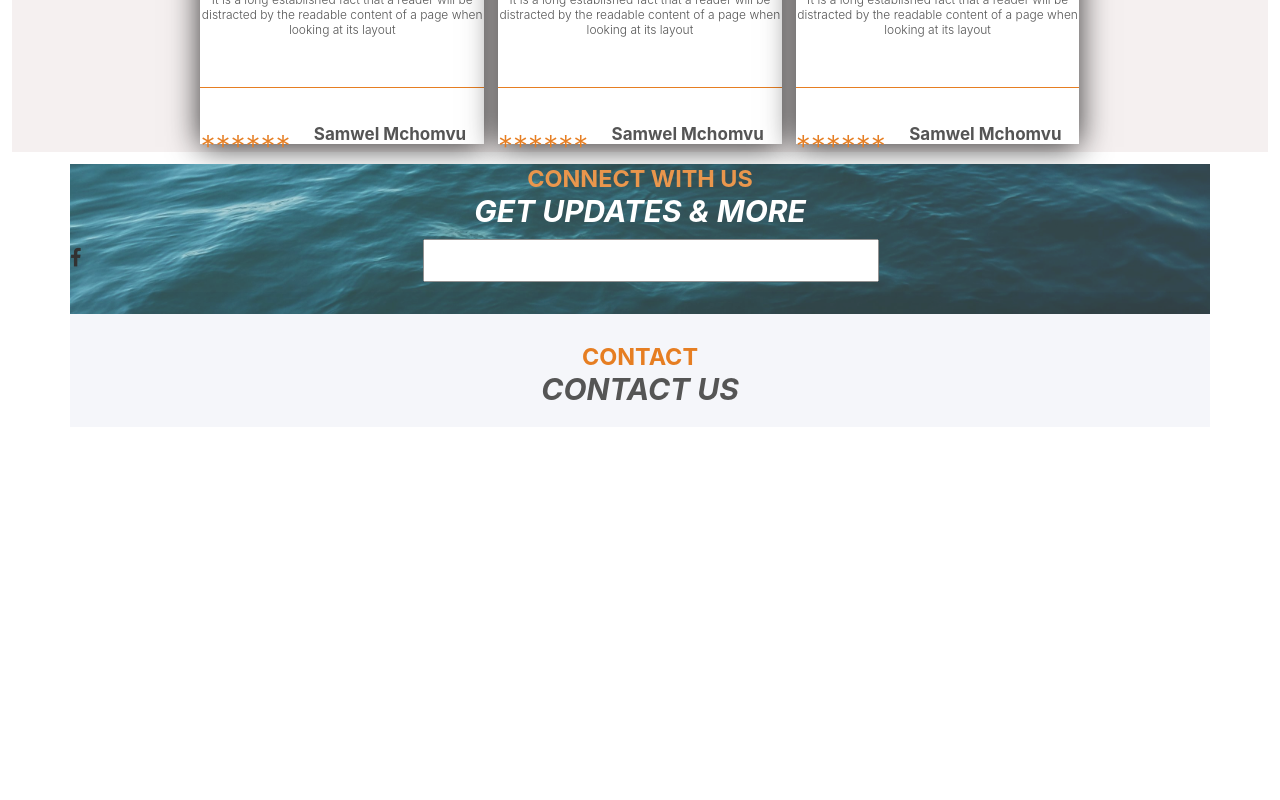
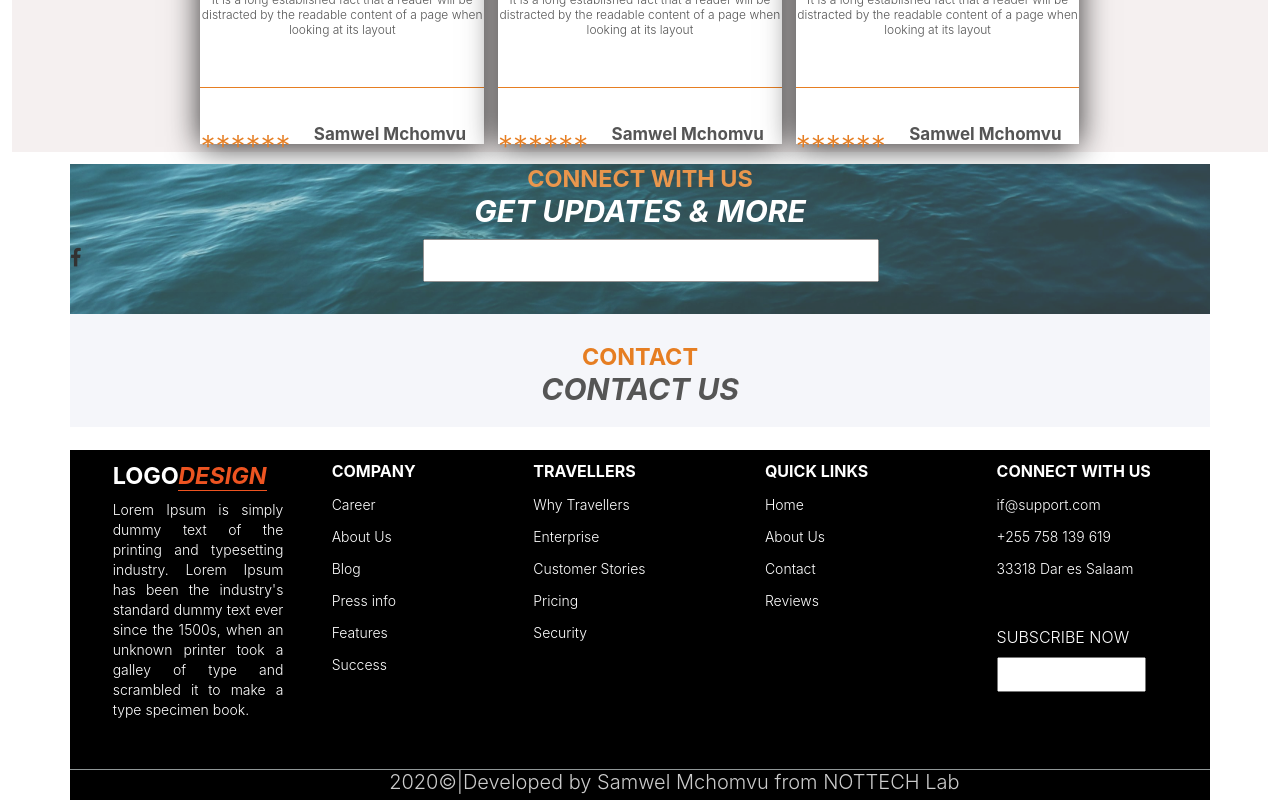
Before and after one commit to mchomvus4/project02, a React (Create React App) app: page / in a window 1280 px wide. Shown: the part 2512-3312 px from the top of the page. Before the commit the page ends 2962 px from the top, so only its background shows below. Built offline with nearby package versions, Linux system fonts and the light colour scheme.

Commit message:
files updated

```diff
--- a/src/App.js
+++ b/src/App.js
@@ -7,6 +7,7 @@ import Activity from './components/Activities/Activity';
 import Testimonial from './components/Testimonial/Testimonial';
 import Update from './components/Updates/Update';
 import Contact from './components/Contact/Contact';
+import Footer from './components/Footer/Footer';
 
 function App() {
   return (
@@ -17,7 +18,8 @@ function App() {
       <Activity />
       <Testimonial />
       <Update />
-      <Contact/>
+      <Contact />
+      <Footer/>
     </div>
   );
 }
--- a/src/components/Activities/Activity.css
+++ b/src/components/Activities/Activity.css
@@ -14,7 +14,7 @@
     width: 100%;
 }
 .bg-card{
-    background-color: #f5f6fa;
+    background-color: #fff;
 
 }
 .btn-btn-activity{
--- /dev/null
+++ b/src/components/Footer/Footer.css
@@ -0,0 +1,110 @@
+.design{
+    color: #ed5421;
+    position: absolute;
+    margin-top: 30px;
+    margin-left: 60px;
+    font-style: italic;
+    border-bottom: 1px solid #ed5421;
+
+
+}
+.logo{
+    color: #fff;
+    position: absolute;
+    margin-top: 30px;
+
+}
+.logo,
+.design{
+    float: left;
+
+
+}
+
+.footer{
+    background-color: #000;
+    height: 350px;
+
+}
+.footer-one{
+    font-size: 14px;
+    color: #fff;
+    padding-top: 40px;
+    margin-left: 20%;
+    text-align: justify;
+    line-height: 20px;
+}
+.logedesign-footer{
+    margin-left: 20%;
+    margin-top: -30px;
+}
+.company{
+    color: #fff;
+    font-size: 16px;
+    margin-left: 30px;
+}
+
+.column-two{
+    color: #fff;
+    font-size: 14px;
+    padding-top: 15px;
+    margin-left: 30px;
+}
+
+.quick-links{
+    color: #fff;
+    font-size: 16px
+}
+.column-four{
+    color: #fff;
+    font-size: 14px;
+    padding-top: 15px;
+
+}
+
+.connect-with-us{
+    color: #fff;
+    font-size: 16px;
+}
+.btn-subscribe{
+    color: #fff;
+    font-size: 16px;
+    padding-top: 50px;
+}
+input[type=text] {
+  width: 70%;
+  padding: 8px 20px;
+  margin-top: 10px;
+
+
+  box-sizing: border-box;
+}
+.column-five{
+     color: #fff;
+    font-size: 14px;
+    padding-top: 15px;
+}
+
+.travellers{
+    color: #fff;
+    font-size: 16px;
+
+
+}
+.column-three{
+    color: #fff;
+    font-size: 14px;
+    padding-top: 15px;
+
+}
+.footer-button{
+    margin-top: 28%;
+    border-top: 1px solid #b5bdbf;
+    color: #fff;
+    opacity: .8;
+}
+.developer{
+
+    margin-left: 28%;
+    padding-top: 60px;
+}
--- /dev/null
+++ b/src/components/Footer/Footer.js
@@ -0,0 +1,63 @@
+import React from 'react'
+import './Footer.css';
+function Footer() {
+    return (
+        <section>
+            <div className="row footer">
+                <div className="col span-1-of-5">
+                    <h3 className="logedesign-footer"><span className="logo">LOGO</span>&nbsp;<span className="design">DESIGN</span></h3>
+                    <p className="footer-one">Lorem Ipsum is simply dummy text of the printing and typesetting industry.
+                        Lorem Ipsum has been the industry's standard dummy text ever since the 1500s,
+                        when an unknown printer took a galley of type and scrambled it to make a type specimen book.</p>
+
+                </div>
+
+                <div className="col span-1-of-5 camp-column">
+                    <h3 className="company">COMPANY</h3>
+                    <p className="column-two">Career</p>
+                    <p className="column-two">About Us</p>
+                    <p className="column-two">Blog</p>
+                    <p className="column-two">Press info</p>
+                    <p className="column-two">Features</p>
+                    <p className="column-two">Success</p>
+                </div>
+
+                <div className="col span-1-of-5">
+                    <h3 className="travellers">TRAVELLERS</h3>
+                    <p className="column-three">Why Travellers</p>
+                    <p className="column-three">Enterprise</p>
+                    <p className="column-three">Customer Stories</p>
+                    <p className="column-three">Pricing</p>
+                    <p className="column-three">Security</p>
+
+                </div>
+
+                <div className="col span-1-of-5">
+                    <h3 className="quick-links">QUICK LINKS</h3>
+                    <p className="column-four">Home</p>
+                    <p className="column-four">About Us</p>
+                    <p className="column-four">Contact</p>
+                    <p className="column-four">Reviews</p>
+                </div>
+
+                <div className="col span-1-of-5">
+                    <h3 className="connect-with-us">CONNECT WITH US</h3>
+                    <p className="column-five">if@support.com</p>
+                    <p className="column-five">+255 758 139 619</p>
+                    <p className="column-five">33318 Dar es Salaam</p>
+                    <p className="btn-subscribe">SUBSCRIBE NOW</p>
+                    <form>
+                        <input type="text"/>
+                    </form>
+                </div>
+                 <div className="footer-button">
+                       <span className="developer">2020&copy;|Developed by Samwel Mchomvu from NOTTECH Lab</span>
+                </div>
+
+            </div>
+
+        </section>
+    )
+}
+
+export default Footer
--- a/src/components/Team/Team.js
+++ b/src/components/Team/Team.js
@@ -25,7 +25,7 @@ function Team() {
                     <p className="sub-team-content">Lorem ipsum dolor sit amet, consectetur adipiscing elit.</p>
                     </div>
                  <div className="col span-1-of-3">
-                    <h4><i className="fa fa-instagram social"></i>Exh4erienced Locator</h4>
+                    <h4><i className="fa fa-instagram social"></i>Experienced Locator</h4>
                     <p className="sub-team-content">Lorem ipsum dolor sit amet, consectetur adipiscing elit.</p>
                     </div>
                  <div className="col span-1-of-3">
--- a/src/components/Updates/Update.css
+++ b/src/components/Updates/Update.css
@@ -20,7 +20,7 @@
     background-position: center;
     opacity: .8;
 }
-input[type=text] {
+input[type=email] {
   width: 40%;
   padding: 12px 20px;
   margin-top: 10px;
--- a/src/components/Updates/Update.js
+++ b/src/components/Updates/Update.js
@@ -10,7 +10,7 @@ function Update() {
                 <p className="news-update">Get updates & more</p>
                 <div className="email">
                     <i className="fa fa-facebook email"></i>
-                    <input className="input-field" type="text"/>
+                    <input className="input-field" type="email"/>
 
                 </div>
             </div>
```
